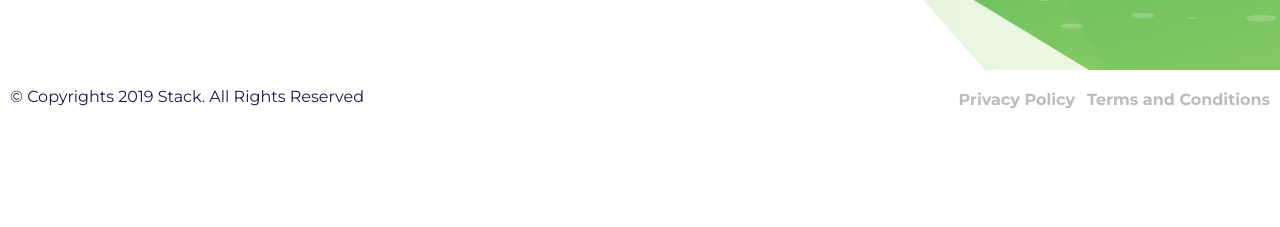
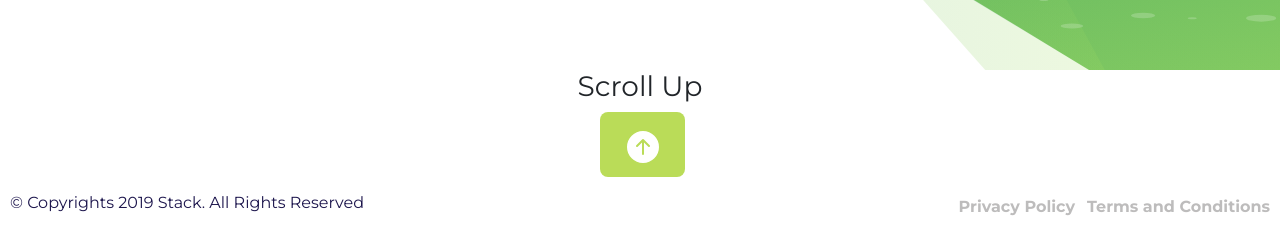
Before and after one commit to visantiago99/gcb-frontend-challenge, a React (Create React App) app: page / in a window 1280 px wide. Shown: the part 4775-5002 px from the top of the page. Before the commit the page ends 4905 px from the top, so only its background shows below. Built offline with nearby package versions, Linux system fonts and the light colour scheme.

Commit message:
Add scroll up button

```diff
--- a/src/App.css
+++ b/src/App.css
@@ -288,6 +288,18 @@
   width: 75px;
 }
 
+.scroll-up button {
+  background-color: #badc58;
+  border: none;
+  border-radius: 8px;
+  outline: none;
+  color: #fff;
+  margin-left: 5px;
+  height: 65px;
+  width: 85px;
+  font-size: 2rem;
+}
+
 .footer-container {
   display: flex;
   justify-content: space-between;
--- /dev/null
+++ b/src/components/PageUp.jsx
@@ -0,0 +1,12 @@
+import React from 'react';
+import { BsFillArrowUpCircleFill } from "react-icons/bs";
+
+
+export default function PageUp() {
+  return (
+    <div className="scroll-up">
+      <h3>Scroll Up</h3>
+      <button type="button" onClick={() => window.scrollTo(0, 0)}><BsFillArrowUpCircleFill /></button>
+    </div>
+  )
+}
--- a/src/pages/LandPage.jsx
+++ b/src/pages/LandPage.jsx
@@ -6,6 +6,7 @@ import ServiceSection from '../components/ServiceSection';
 import BlogCarrousel from '../components/BlogCarrousel';
 import MemberShipSection from '../components/MemberShipSection';
 import Footer from '../components/Footer';
+import PageUp from '../components/PageUp';
 
 export default function LandPage() {
   return (
@@ -16,6 +17,7 @@ export default function LandPage() {
       <ServiceSection />
       <BlogCarrousel />
       <MemberShipSection />
+      <PageUp />
       <Footer />
     </div>
   )
```
